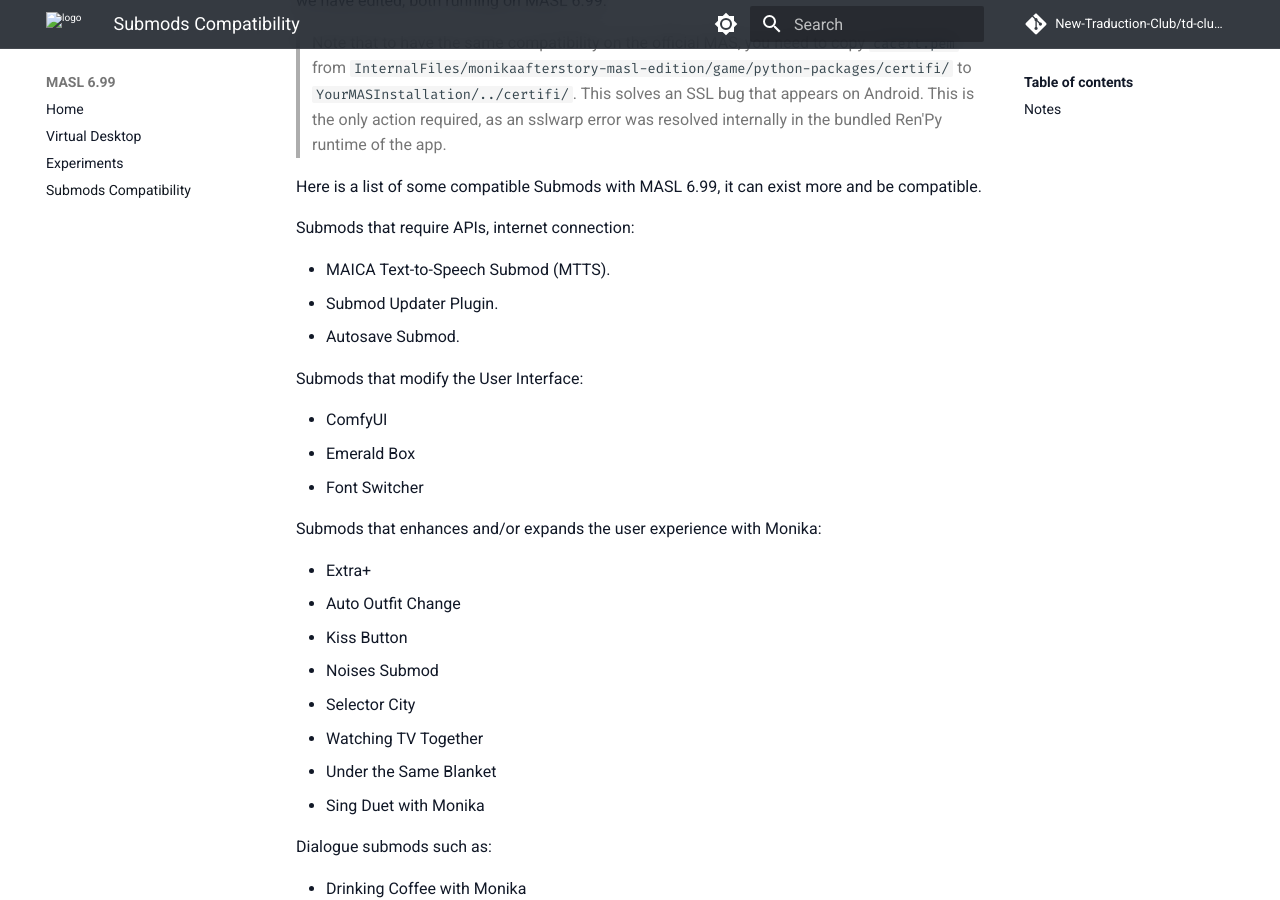
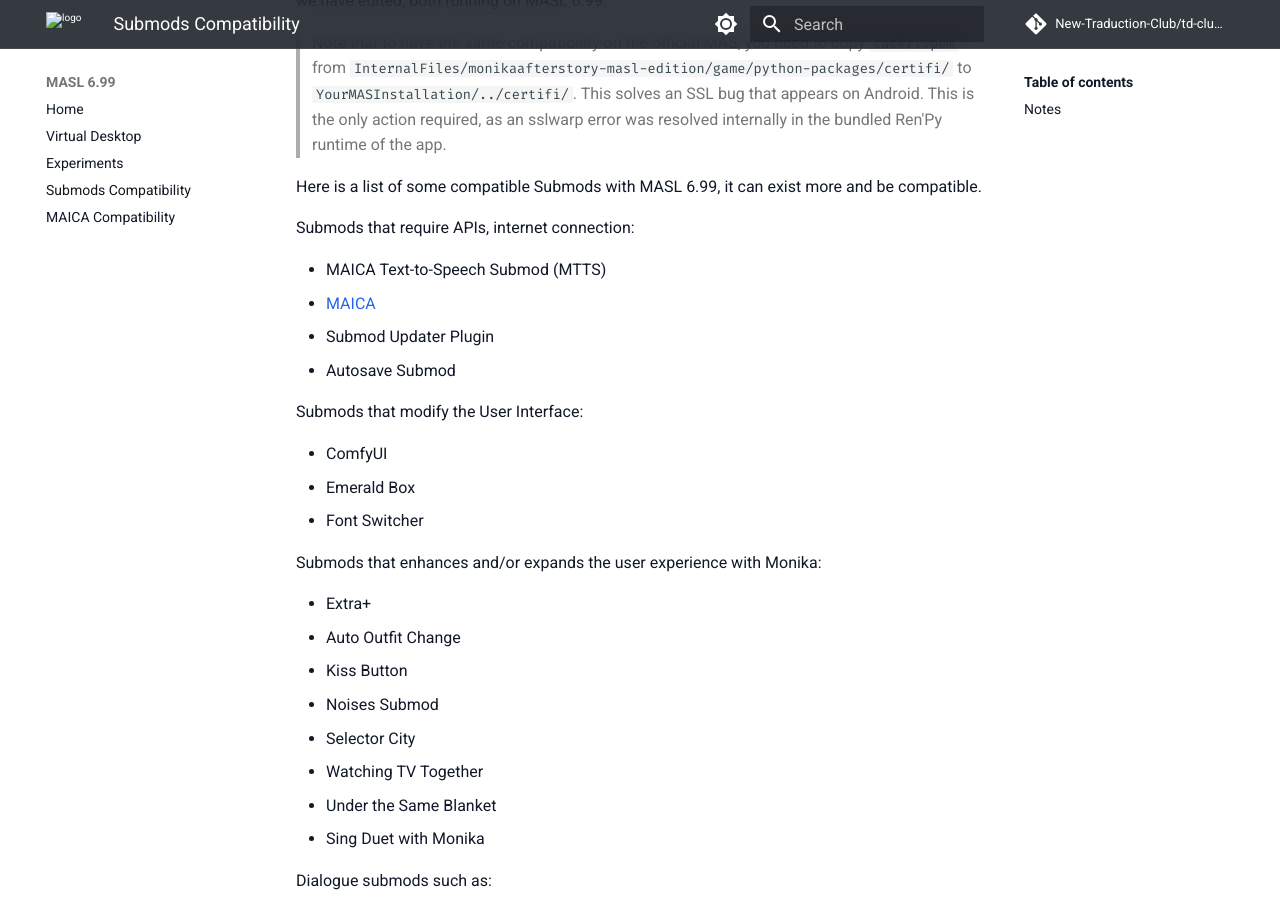
Before and after one commit to New-Traduction-Club/td-club-docs, an MkDocs documentation site: the page built from docs/masl-sixsixnine/Submods-Compatibility.md, in a window 1280 px wide and 900 px high, scrolled down 306 px. Built offline with MkDocs 1.6.1 and Material for MkDocs 9.7.7, drawn with Linux system fonts in a browser that asks for light colours; comment, search, counter and statistics services are not loaded.

Commit message:
add MAICA info to MASL 6.99 section
also add maica to the submods list

```diff
--- a/docs/masl-sixsixnine/Submods-Compatibility.md
+++ b/docs/masl-sixsixnine/Submods-Compatibility.md
@@ -8,9 +8,10 @@
 
 Submods that require APIs, internet connection:
 
-- MAICA Text-to-Speech Submod (MTTS).
-- Submod Updater Plugin.
-- Autosave Submod.
+- MAICA Text-to-Speech Submod (MTTS)
+- [MAICA](./Maica.md)
+- Submod Updater Plugin
+- Autosave Submod
 
 Submods that modify the User Interface:
 
--- a/mkdocs.yml
+++ b/mkdocs.yml
@@ -1,5 +1,5 @@
 site_name: Traduction Club Documentation
-site_description: Official documentation repository for internal tools, graphics engines, and other projects.
+site_description: Docs website.
 site_author: Traduction Club!
 
 repo_name: New-Traduction-Club/td-club-docs
@@ -112,6 +112,7 @@
     - Virtual Desktop: masl-sixsixnine/Virtual-Desktop.md
     - Experiments: masl-sixsixnine/Experiments.md
     - Submods Compatibility: masl-sixsixnine/Submods-Compatibility.md
+    - MAICA Compatibility: masl-sixsixnine/Maica.md
   - Just Natsuki Launcher (JNL):
     - Home: jnl/home.md
     - How to pass my progress from older JN port to JNL: jnl/How-to-pass-JN-progress.md
```
Also changed, not shown: docs/masl-sixsixnine/Maica.md (added, +49 -0 lines).
